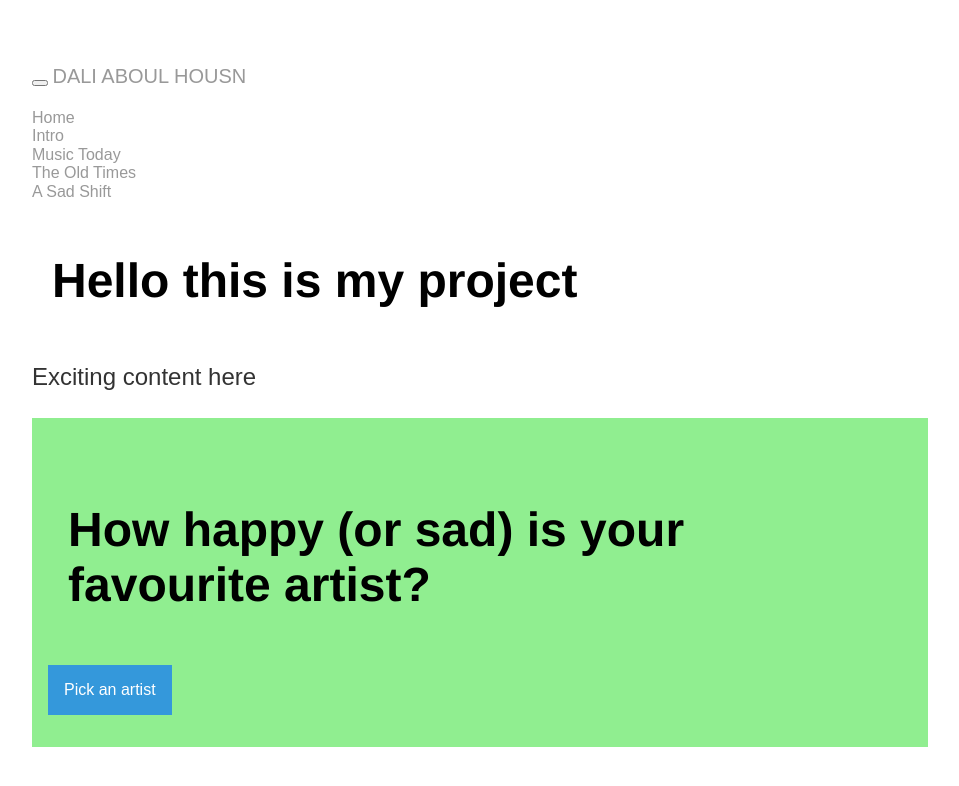
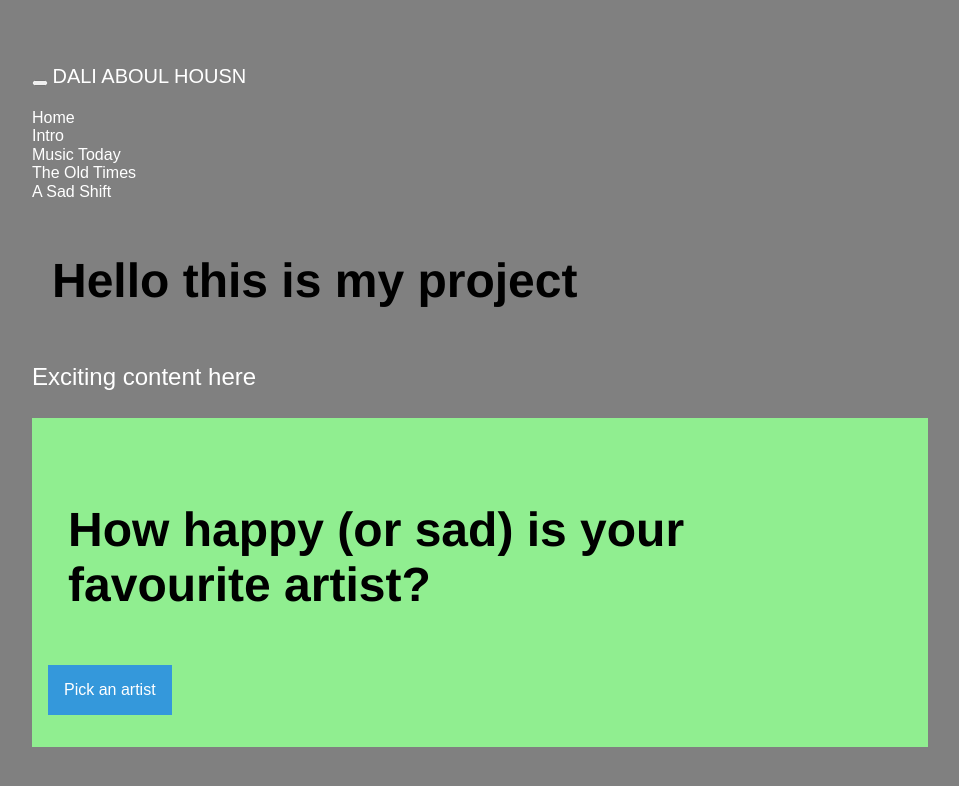
Before and after one commit to ah-dali/ah-dali.github.io, a Jekyll site: the page built from index.html, in a window 1280 px wide. Shown: the top 786 px of the page, without its empty margins (160-1119 px from the left). Built offline with Jekyll 4.4.1, drawn with Linux system fonts in a browser that asks for light colours.

Commit message:
Update main.css

```diff
--- a/css/main.css
+++ b/css/main.css
@@ -18,6 +18,7 @@ article, aside, dialog, figcaption, figure, footer, header, hgroup, main, nav, s
 body {
     margin: 60px auto;
     width: 70%;
+    background-color: grey;
 }
 
 .navbar-brand {
@@ -89,7 +90,7 @@ body {
 
 a {
     text-decoration: none;
-    color: #999;
+    color: white;
 }
 a:hover {
     text-decoration: underline;
@@ -102,7 +103,7 @@ h1 {
 p {
     font-size: 1.5em;
     line-height: 1.4em;
-    color: #333;
+    color: white;
 }
 
 
```
